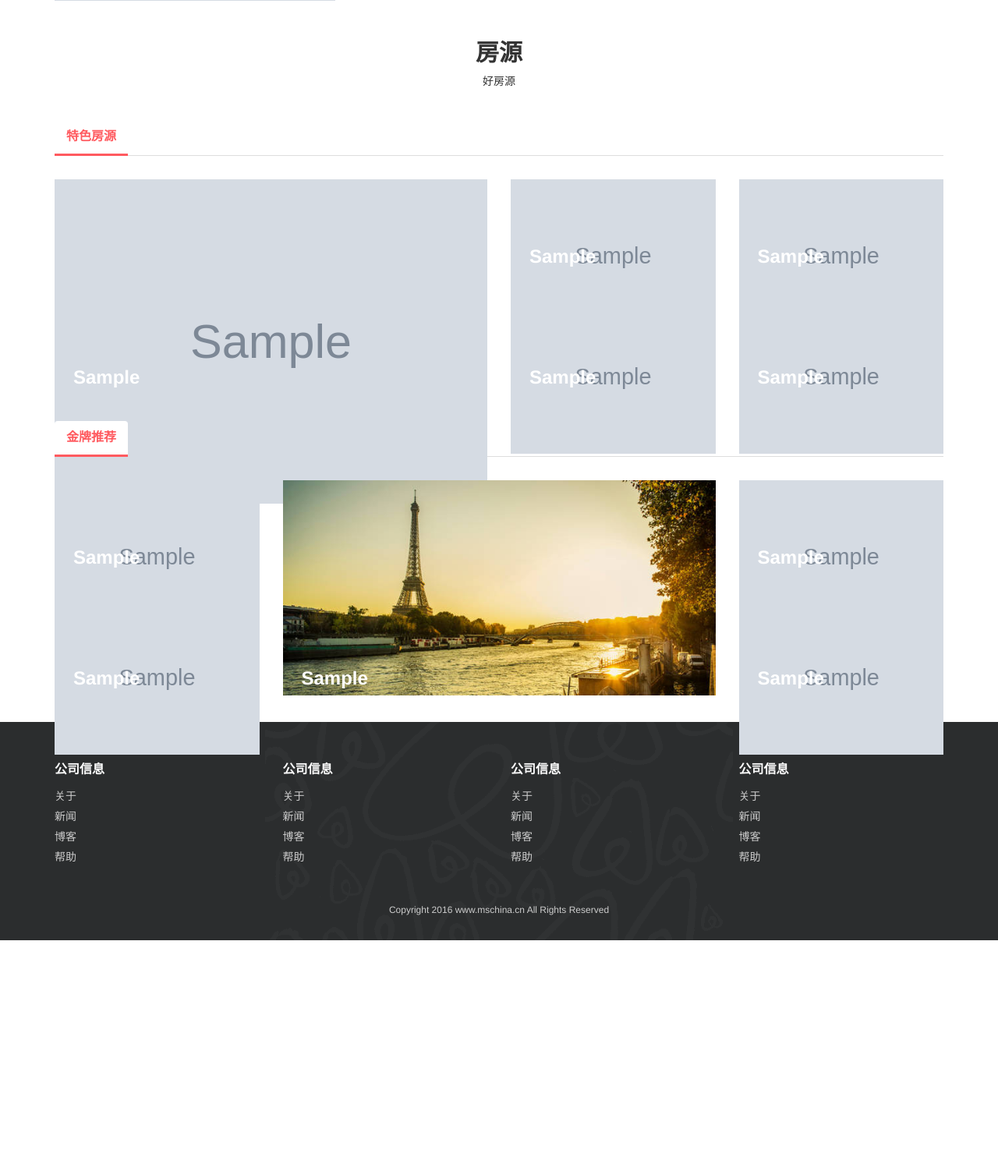
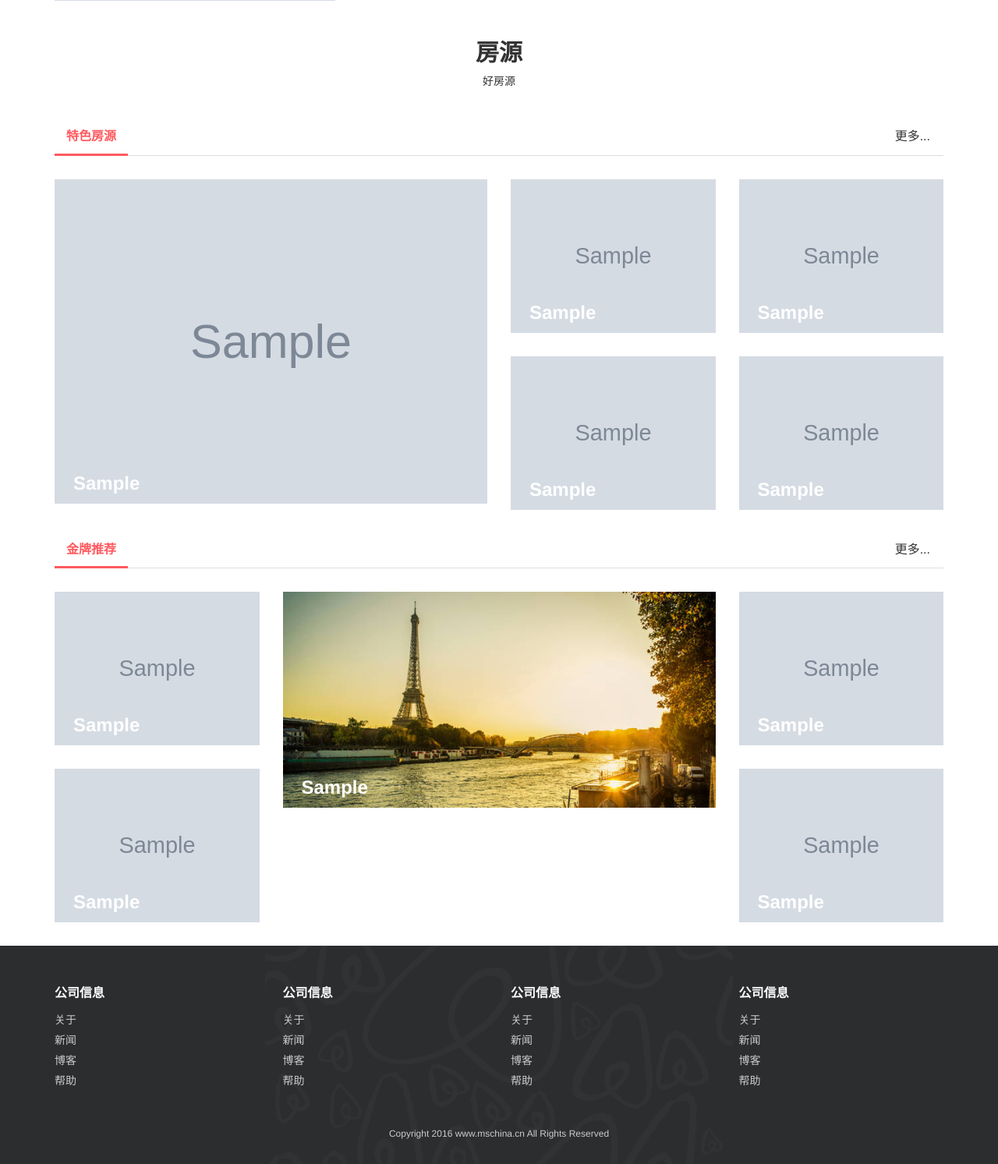
Before and after one commit to sansan520/mschian.cn, a Flask app: template website/templates/index.html in a window 1280 px wide. Shown: the part 1126-2619 px from the top of the page at 78% size. Before the commit the page ends 2332 px from the top, so only its background shows below. Run offline with Flask 2, Linux system fonts and the light colour scheme; the template is opened without the code that fills it: most values are stand-ins (such as "Sample title", 1, 10 or a date in 2020); grey boxes marked "Sample" are stand-in pictures; some libraries are stand-ins or nearby versions.

Commit message:
修改登录js

```diff
--- a/website/static/css/ms.css
+++ b/website/static/css/ms.css
@@ -152,10 +152,13 @@
 	margin-bottom: 30px;
 }
 .col-sm-6 .ms-pic {
-	height: 280px;
+	width: 100%;
+	max-width: 100%;
+	/*height: 280px;*/
 }
 .col-sm-3 .ms-pic {
-	height: 125px;
+	width: 100%;
+	max-width: 100%;
 }
 
 .main-item a {
--- a/website/templates/index.html
+++ b/website/templates/index.html
@@ -90,7 +90,8 @@
                   <!--第一板块-->
 				  <ul class="nav nav-tabs" role="tablist">
 				    <li role="presentation" class="active"><a href="#home" aria-controls="home" role="tab" data-toggle="tab">特色房源</a></li>
-				  </ul>
+				    <li role="presentation" style="float: right;font-size: small;"><a href="#" aria-controls="home" role="tab" data-toggle="tab">更多...</a></li>
+                  </ul>
 				  <div class="tab-content">
                       <!--特色房源-->
 				    <div role="tabpanel" class="tab-pane active" id="home">
@@ -139,7 +140,8 @@
                   <!--第二板块-->
                   <ul class="nav nav-tabs" role="tablist">
 				    <li role="presentation" class="active"><a href="#profile" aria-controls="profile" role="tab" data-toggle="tab">金牌推荐</a></li>
-				  </ul>
+				    <li role="presentation" style="float: right;font-size: small;"><a href="#" aria-controls="home" role="tab" data-toggle="tab">更多...</a></li>
+                  </ul>
 				  <div class="tab-content">
                       <!--金牌推荐-->
                     {% if goden != None %}
--- a/website/templates/login.html
+++ b/website/templates/login.html
@@ -305,12 +305,12 @@ $(function(){
     });
 
     $("#login_click_l").click(function () {
-        var u_name = $("#int_name").val();
-        var u_password = $("#int_pass").val();
+        var user_account = $("#int_name").val();
+        var user_password = $("#int_pass").val();
         $.ajax({
             url:"/do_login",
             type: 'POST',
-            data: JSON.stringify({"ho_account":u_name,"ho_password":u_password}),
+            data: JSON.stringify({"user_account":user_account,"user_password":user_password}),
             contentType: 'application/json',
             success: function(data){
                 if(data.code==0){
```
Also changed, not shown: website/view/about_user.py (+11 -8 lines).
